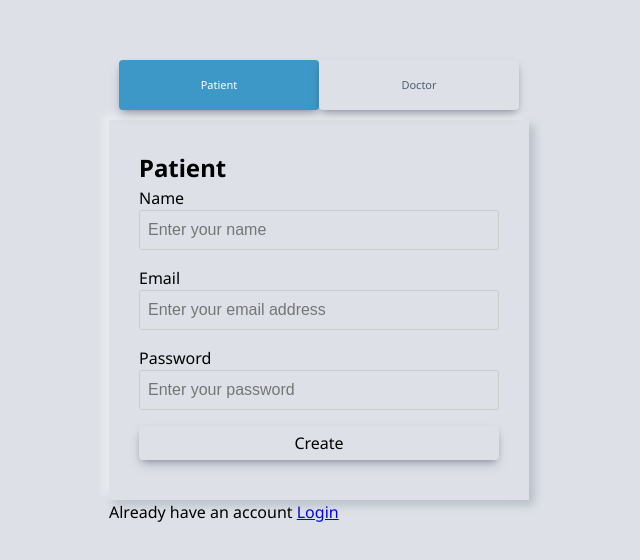
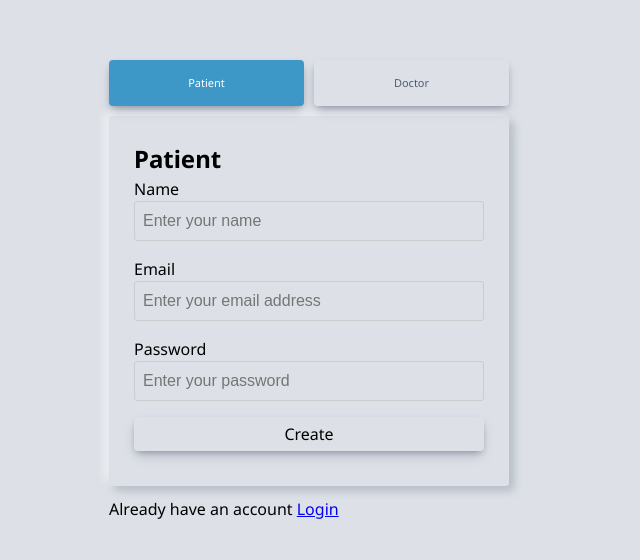
Before and after one commit to Adamumujtaba/wellLink, a React (Vite) app: page /register in a window 1280 px wide. Shown: the part 110-670 px from the top of the page, without its empty margins (331-971 px from the left). Built offline with nearby package versions, Linux system fonts and the light colour scheme.

Commit message:
Aui fixes for login page

```diff
--- a/src/components/Button/button.tsx
+++ b/src/components/Button/button.tsx
@@ -12,6 +12,7 @@ function Button({
   title?: string;
   onClick?: () => void;
   style?: React.CSSProperties;
+  // eslint-disable-next-line @typescript-eslint/no-explicit-any
   rest?: any;
   disabled?: boolean;
 }) {
--- a/src/components/tab/index.ts
+++ b/src/components/tab/index.ts
@@ -5,16 +5,15 @@ export const TabContainer = styled.div`
   align-items: center;
   justify-content: space-around;
   /* background: #fff; */
-  padding: 10px;
+  padding: 10px 0px;
   width: 100%;
+  gap: 10px;
+  box-sizing: border-box;
 `;
 
 export const TabButton = styled.div<{ active: boolean }>`
-  width: 45%;
-  /* width: 100px; */
+  width: 50%;
   height: 30px;
-  // border-radius: 5px;
-  /* background: ${(props) => (props.active ? "#125f3a" : "#F3FAF5")}; */
   background: ${(props) => (props.active ? "#3e98c7" : "#dde1e7")};
   border-radius: 4px;
   color: ${(props) => (props.active ? "#fff" : "#4F5D75")};
@@ -22,12 +21,11 @@ export const TabButton = styled.div<{ active: boolean }>`
   font-style: normal;
   font-weight: 400;
   font-size: 11px;
-  padding: 10px;
+  padding: 8px;
   display: flex;
   align-items: center;
   justify-content: center;
   text-align: center;
-  gap: 10px;
   box-shadow: rgba(50, 50, 93, 0.25) 0px 6px 12px -2px, rgba(0, 0, 0, 0.3) 0px 3px 7px -3px;
 `;
 
--- /dev/null
+++ b/src/pages/auth/auth-style.ts
@@ -0,0 +1,13 @@
+import styled from "styled-components";
+
+export const AuthWarpper = styled.div`
+  max-width: 400px;
+  background: #dde1e7;
+  box-shadow: -5px -5px 9px rgba(255, 255, 255, 0.45), 5px 5px 9px rgba(94, 104, 121, 0.3);
+  border-radius: 3px !important ;
+  border: none;
+  padding: 25px;
+  color: #000;
+  width: 100%;
+  box-sizing: border-box;
+`;
--- a/src/pages/auth/doctor-register.tsx
+++ b/src/pages/auth/doctor-register.tsx
@@ -3,6 +3,7 @@ import Button from "@/components/Button/button";
 import { yupResolver } from "@hookform/resolvers/yup";
 import { useForm } from "react-hook-form";
 import * as yup from "yup";
+import { AuthWarpper } from "./auth-style";
 
 interface UserData {
   email: string;
@@ -41,18 +42,7 @@ function DoctorRegisterForm({ onSubmit, isLoading }: Props) {
   } = useForm<UserData>({ defaultValues, resolver: yupResolver(schema) });
   return (
     <div>
-      <div
-        style={{
-          maxWidth: "400px",
-          background: "#dde1e7",
-          boxShadow: "-5px -5px 9px rgba(255, 255, 255, 0.45), 5px 5px 9px rgba(94, 104, 121, 0.3)",
-          borderRadius: "3px!important",
-          border: "none",
-          padding: " 30px",
-          color: "#000",
-          width: "90% ",
-        }}
-      >
+      <AuthWarpper>
         <h2>Doctor</h2>
         <form onSubmit={handleSubmit(onSubmit)}>
           <Input
@@ -84,7 +74,7 @@ function DoctorRegisterForm({ onSubmit, isLoading }: Props) {
           />
           <Button title={isLoading ? "Loading..." : "Create"} />
         </form>
-      </div>
+      </AuthWarpper>
     </div>
   );
 }
--- a/src/pages/auth/login.tsx
+++ b/src/pages/auth/login.tsx
@@ -63,9 +63,9 @@ function Login() {
         boxShadow: "-5px -5px 9px rgba(255, 255, 255, 0.45), 5px 5px 9px rgba(94, 104, 121, 0.3)",
         borderRadius: "3px!important",
         border: "none",
-        padding: " 30px",
+        padding: " 25px",
         color: "#000",
-        width: "90% ",
+        width: "80%",
         margin: "10rem auto",
       }}
     >
--- a/src/pages/auth/patient-register.tsx
+++ b/src/pages/auth/patient-register.tsx
@@ -5,6 +5,7 @@ import { useForm } from "react-hook-form";
 
 import * as yup from "yup";
 import { UserData } from "./type";
+import { AuthWarpper } from "./auth-style";
 
 const schema = yup.object().shape({
   email: yup.string().email().required("Email is required"),
@@ -36,19 +37,7 @@ function PatientRegisterForm({ onSubmit, isLoading }: Props) {
   } = useForm<UserData>({ defaultValues, resolver: yupResolver(schema) });
   return (
     <div>
-      <div
-        style={{
-          maxWidth: "400px",
-          background: "#dde1e7",
-          boxShadow: "-5px -5px 9px rgba(255, 255, 255, 0.45), 5px 5px 9px rgba(94, 104, 121, 0.3)",
-          borderRadius: "3px!important",
-          border: "none",
-          padding: " 30px",
-          color: "#000",
-          width: "90% ",
-          // margin: "10rem auto",
-        }}
-      >
+      <AuthWarpper>
         <h2>Patient</h2>
         <form onSubmit={handleSubmit(onSubmit)}>
           <Input
@@ -80,7 +69,7 @@ function PatientRegisterForm({ onSubmit, isLoading }: Props) {
           />
           <Button title={isLoading ? "Loading..." : "Create"} />
         </form>
-      </div>
+      </AuthWarpper>
     </div>
   );
 }
--- a/src/pages/auth/register.tsx
+++ b/src/pages/auth/register.tsx
@@ -23,7 +23,15 @@ function Register() {
   };
 
   return (
-    <div style={{ maxWidth: "400px", width: "90% ", margin: "10rem auto" }}>
+    <div
+      style={{
+        maxWidth: "400px",
+        boxSizing: "border-box",
+        width: "80%",
+        margin: "10rem auto",
+        // padding: "1rem",
+      }}
+    >
       <TabContainer>
         <TabButton active={user === "patient"} onClick={() => handleTabSwitch("patient")}>
           Patient
@@ -38,7 +46,9 @@ function Register() {
       <TabPanel active={user === "doctor"}>
         <DoctorRegisterForm onSubmit={onSubmit} isLoading={isLoading} />
       </TabPanel>
-      Already have an account <Link to="/login">Login</Link>
+      <p style={{ margin: ".7rem 0px" }}>
+        Already have an account <Link to="/login">Login</Link>
+      </p>
     </div>
   );
 }
```
